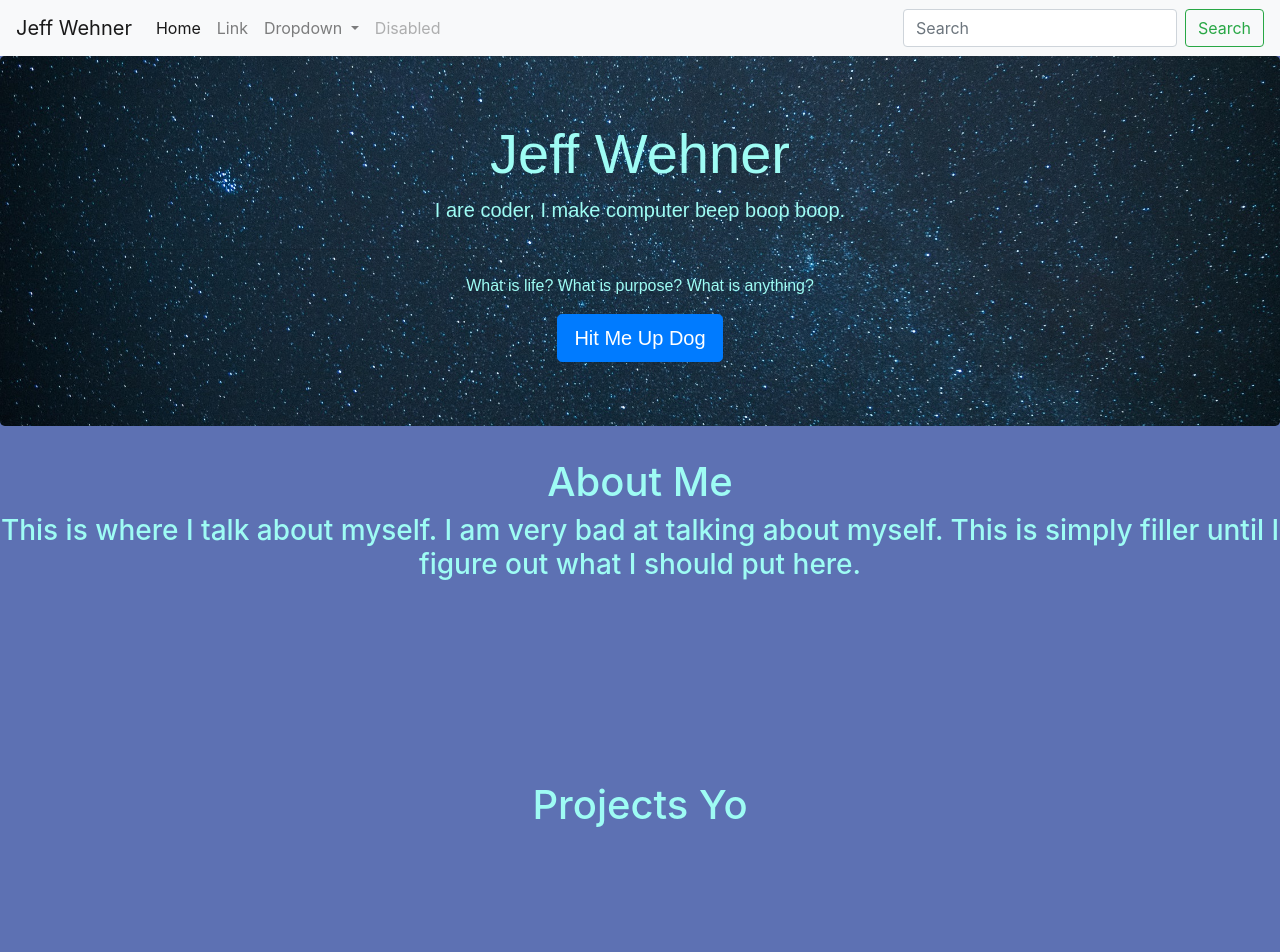
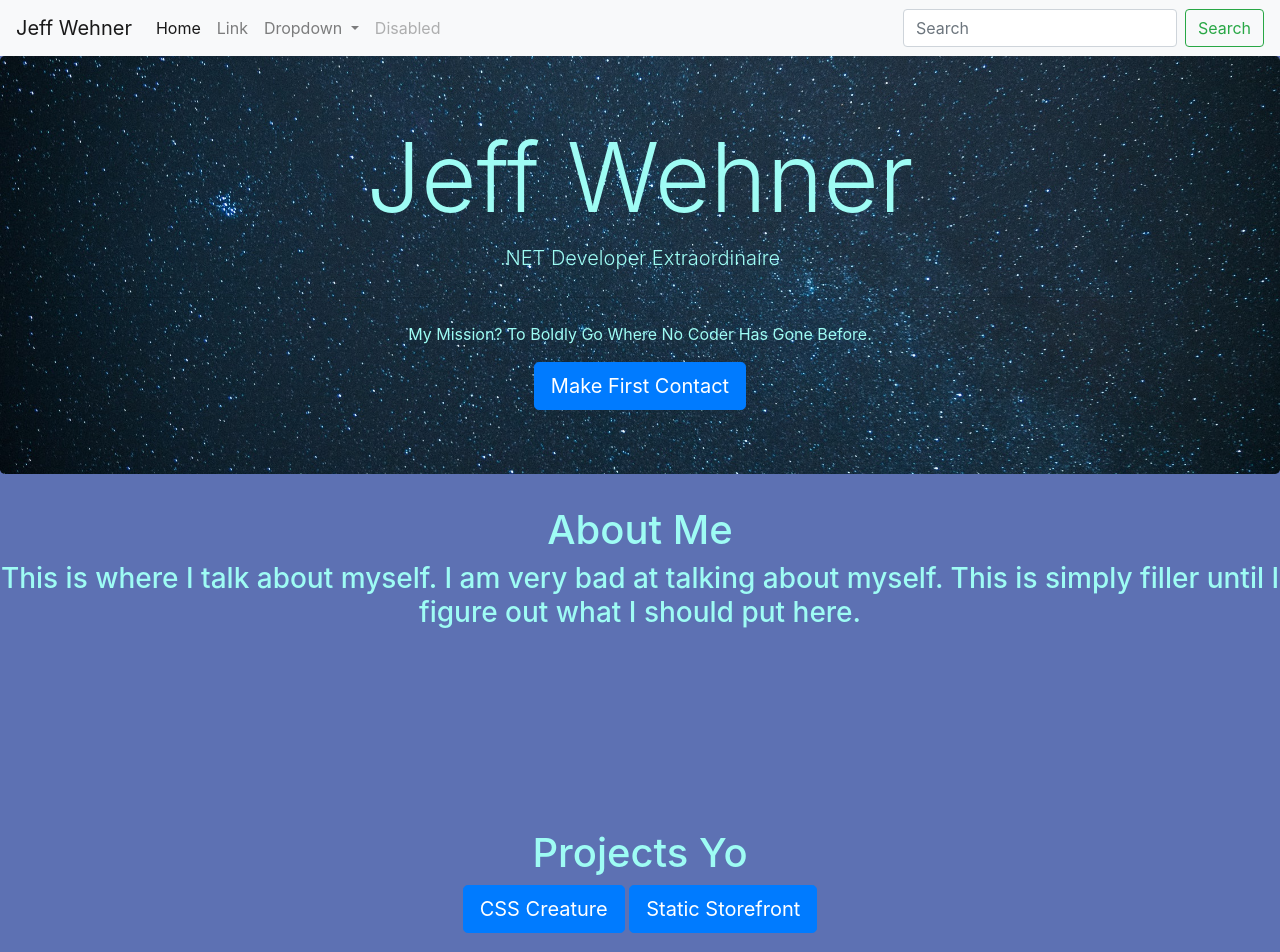
Before and after one commit to jawehner/jawehner.github.io, a plain HTML site: page index.html in a window 1280 px wide. Shown: the top 952 px of the page. Drawn offline with nearby package versions, Linux system fonts and the light colour scheme.

Commit message:
12/11 commit 2

```diff
--- a/CSS/about.css
+++ b/CSS/about.css
@@ -2,3 +2,6 @@
     text-align: center;
     color: var(--aqua-green);
 }
+#project-link {
+
+}
--- a/CSS/header.css
+++ b/CSS/header.css
@@ -2,7 +2,7 @@
     background: url(../Assets/img/stars_horizontal.jpg) no-repeat center;
     background-size: cover;
     text-align: center;
+    text-size-adjust: 100%;
     color: var(--aqua-green);
-    font-family: 'Francois One', sans-serif;
     font-stretch: extra-expanded;
 }
--- a/index.html
+++ b/index.html
@@ -4,6 +4,7 @@
     <meta charset="UTF-8">
     <meta name="viewport" content="width=device-width, initial-scale=1.0">
     <meta http-equiv="X-UA-Compatible" content="ie=edge">
+    <link href="https://fonts.googleapis.com/css?family=Bungee|Righteous" rel="stylesheet">
     <title>Jeff Wehner</title>
     <link rel="stylesheet" href="https://stackpath.bootstrapcdn.com/bootstrap/4.1.3/css/bootstrap.min.css" integrity="sha384-MCw98/SFnGE8fJT3GXwEOngsV7Zt27NXFoaoApmYm81iuXoPkFOJwJ8ERdknLPMO" crossorigin="anonymous">
     <link rel="stylesheet" href="./CSS/main.css">
@@ -48,11 +49,11 @@
 
     <!--Header-->
     <div class="jumbotron">
-        <h1 class="display-4">Jeff Wehner</h1>
-        <p class="lead">I are coder, I make computer beep boop boop.</p>
+        <h1 class="display-1">Jeff Wehner</h1>
+        <p class="lead">.NET Developer Extraordinaire</p>
         <hr class="my-4">
-        <p>What is life? What is purpose? What is anything?</p>
-        <a class="btn btn-primary btn-lg" href="#" role="button">Hit Me Up Dog</a>
+        <p>My Mission? To Boldly Go Where No Coder Has Gone Before.</p>
+        <a class="btn btn-primary btn-lg" href="#" role="button">Make First Contact</a>
       </div>
     <!--About Section-->
     <section id="about">
@@ -73,6 +74,8 @@
     <section  id="project">
       <div>
       <h1>Projects Yo</h1>
+        <a class="btn btn-primary btn-lg" href = "https://codepen.io/jawehner/pen/ZqZqwN/" role="button" target=blank >CSS Creature</a>
+        <a class="btn btn-primary btn-lg" href = "https://jawehner.github.io/static_storefront/" role="button" target=blank >Static Storefront</a>
       </div>
     </section>
 <br>
```
